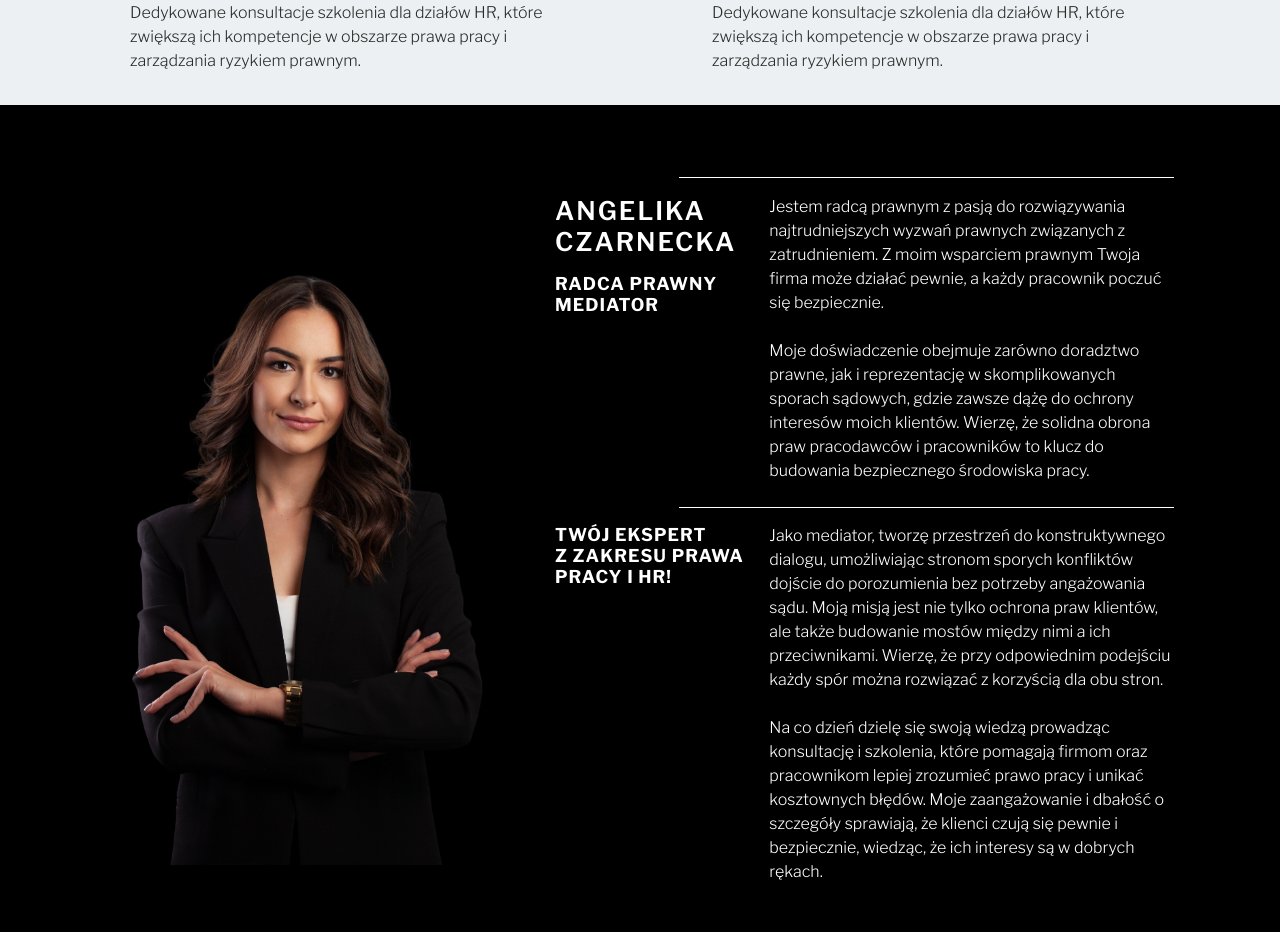
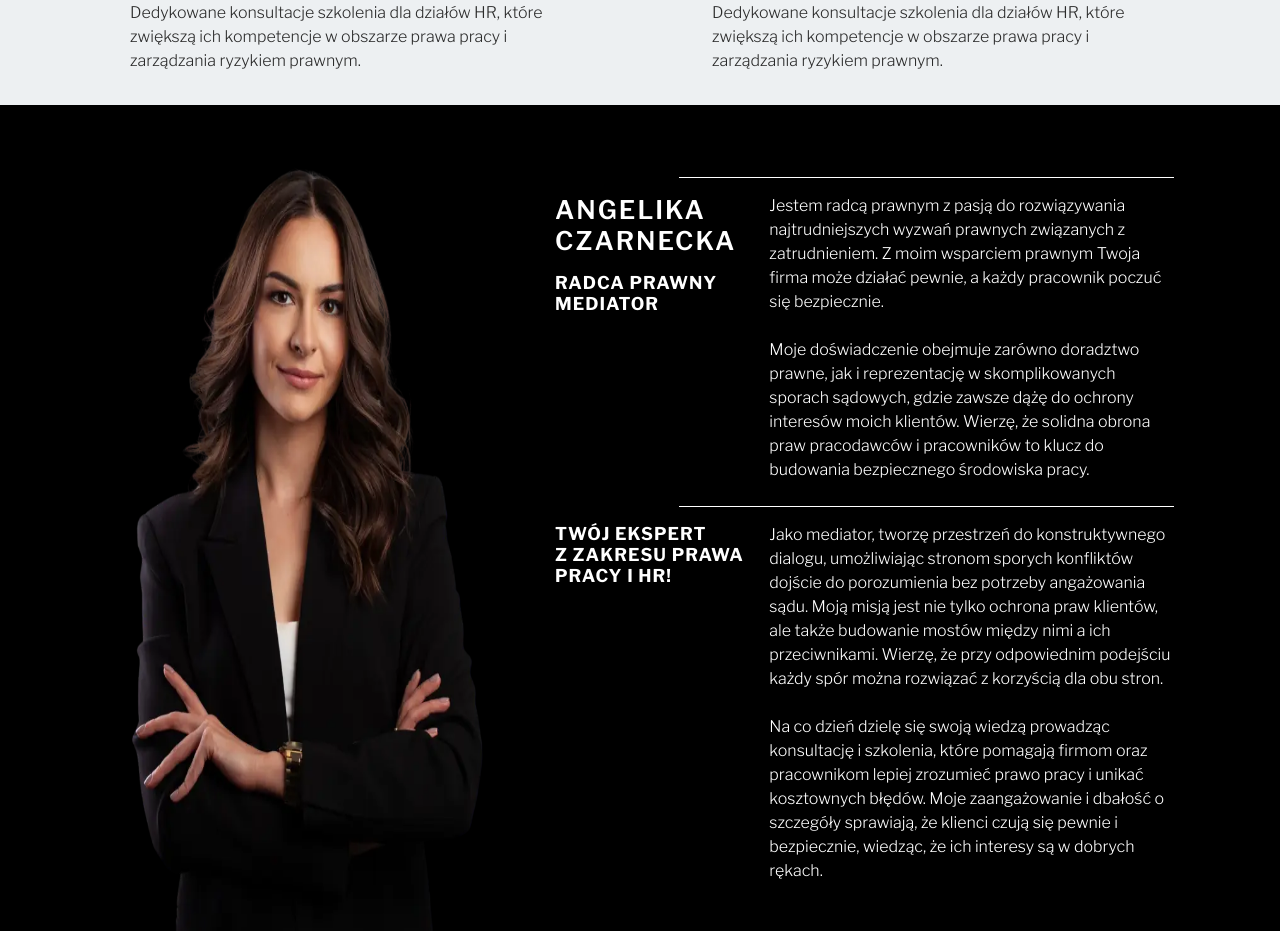
Before and after one commit to simonalorenc/legalny-hr, an Angular app: page / in a window 1280 px wide. Shown: the part 1622-2554 px from the top of the page. Built offline with nearby package versions, Linux system fonts and the light colour scheme.

Commit message:
Refactor

```diff
--- a/src/app/about-me/about-me.component.html
+++ b/src/app/about-me/about-me.component.html
@@ -2,7 +2,7 @@
   <div class="container">
     <div class="row pt-4 px-5 px-lg-0 d-flex justify-content-center">
       <div class="col col-lg-5 col-12 d-flex justify-content-center">
-        <img src="about-me/portrait.svg" class="portrait" alt="portrait">
+        <img src="about-me/portrait.webp" class="portrait" alt="portrait">
       </div>
       <div class="col col-lg-7 col-md-10 py-5 pe-0 pe-sm-5">
         <div class="d-flex justify-content-end">
@@ -10,7 +10,7 @@
         </div>
         <div class="row d-flex pt-3">
           <div class="col-4">
-            <div class="font-md title">Angelika Czarnecka</div>
+            <div class="title">Angelika Czarnecka</div>
             <div class="pt-3 subtitle">Radca prawny <br> mediator</div>
           </div>
           <div class="col col-md-8 caption">
--- a/src/app/about-me/about-me.component.scss
+++ b/src/app/about-me/about-me.component.scss
@@ -10,7 +10,6 @@
 
 .line {
     border-top: white 0.5px solid;
-    height: 0.5px;
     width: 80%;
 }
 
```
Also changed, not shown: public/about-me/portrait.svg (deleted), public/about-me/portrait.webp (added).
